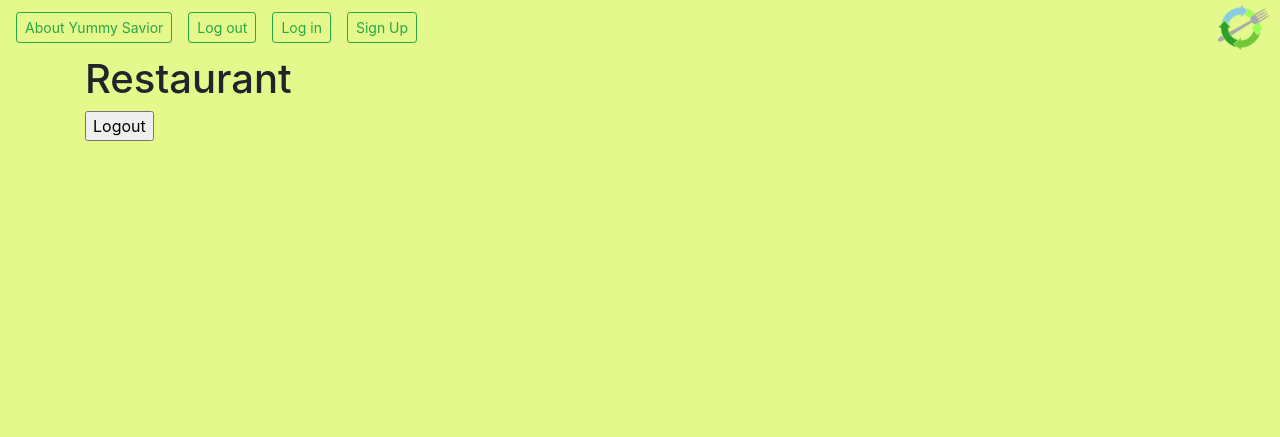
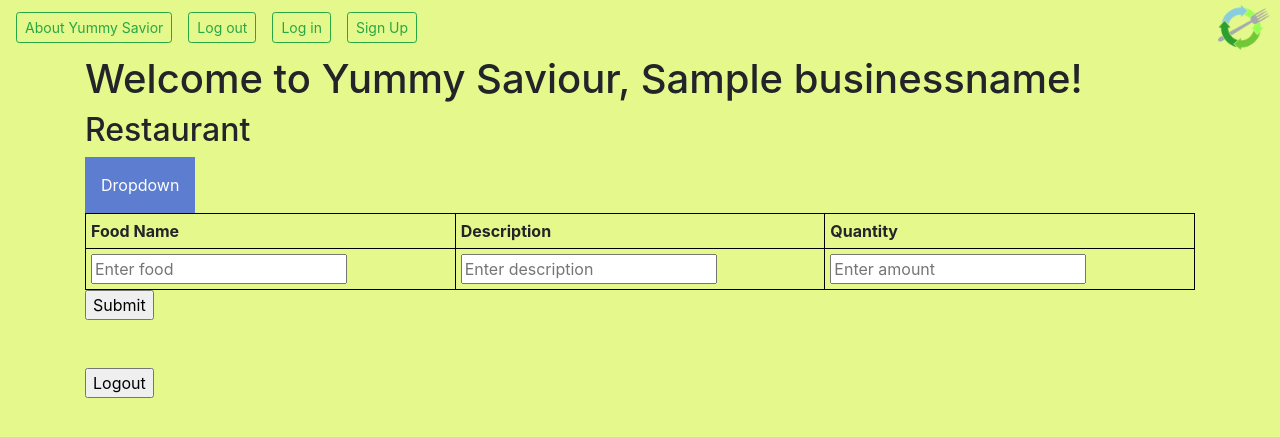
Before and after one commit to chinita226/agile-development-project, a Flask app: template website/templates/restaurant.html in a window 1280 px wide. Shown: the top 437 px of the page. Run offline with Flask 2, Linux system fonts and the light colour scheme; the template is opened without the code that fills it: most values are stand-ins (such as "Sample title", 1, 10 or a date in 2020); lists and menus that the app fills with data are empty; some libraries are stand-ins or nearby versions.

Commit message:
add item to html

```diff
--- a/website/templates/restaurant.html
+++ b/website/templates/restaurant.html
@@ -1,8 +1,92 @@
 {% extends "base.html" %} {% block title %}Login{% endblock %}
 {% block content %}
 <link rel="stylesheet" href="../static/backgroundcolor.css">
-<h1>Restaurant</h1>
+<h1>Welcome to Yummy Saviour, {{ businessname }}!</h1>
+<h2>Restaurant</h2>
+<style>
+    .dropbtn {
+      background-color: #002aff98;
+      color: white;
+      padding: 16px;
+      font-size: 16px;
+      border: none;
+      cursor: pointer;
+    }
+
+    .dropdown {
+      position: relative;
+      display: inline-block;
+    }
+
+    .dropdown-content {
+      display: none;
+      position: absolute;
+      background-color: #f9f9f9;
+      min-width: 160px;
+      box-shadow: 0px 8px 16px 0px rgba(0, 0, 0, 0);
+      z-index: 1;
+    }
+
+    .dropdown-content a {
+      color: black;
+      padding: 12px 16px;
+      text-decoration: none;
+      display: block;
+    }
+
+    .dropdown-content a:hover {background-color: #f1f1f1}
+
+    .dropdown:hover .dropdown-content {
+      display: block;
+    }
+
+    .dropdown:hover .dropbtn {
+      background-color: #121b49;
+    }
+
+    table, th, td {
+      border: 1px solid black;
+      border-collapse: collapse;
+    }
+    th, td {
+      padding: 5px;
+      text-align: left;
+    }
+    </style>
+    </head>
+    <form method="POST"></form>
+    <body>
+
+    <div class="dropdown">
+      <button class="dropbtn">Dropdown</button>
+      <div class="dropdown-content">
+      <a href="#">Add items</a>
+      <a href="#">View all items</a>
+      <a href="#">Delete items</a>
+      </div>
+    </div>
+    <table style="width:100%">
+      <tr>
+        <th>Food Name</th>
+        <th>Description</th>
+        <th>Quantity</th>
+      </tr>
+      <tr>
+        <th><input type="text" id="food_name" name="food_name[]" placeholder="Enter food"></th>
+        <th><input type="text" id="description" name="description[]" placeholder="Enter description"></th>
+        <th><input type="number" id="quantity" name="quantity[]" placeholder="Enter amount"></th>
+      </tr>
+    </table>
+    <input type="submit" value="Submit"class="submitbtn">
+
+
+    </body>
+  </form>
+    </html>
+
+
 <form action="{{ url_for('auth.logout') }}" method="POST">
+    <br><br>
     <input type="submit" value="Logout">
 </form>
 {% endblock %}
```
